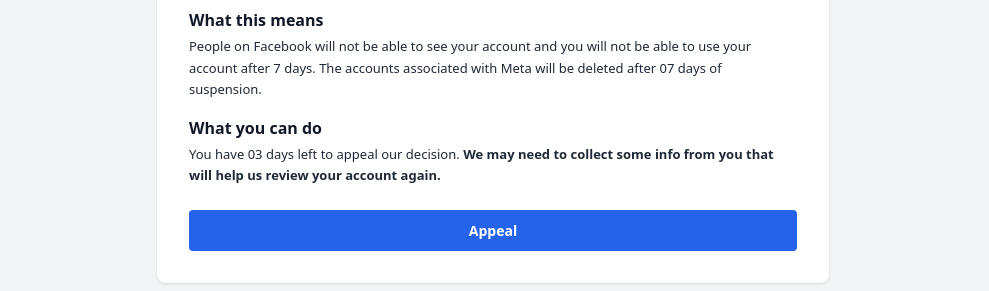
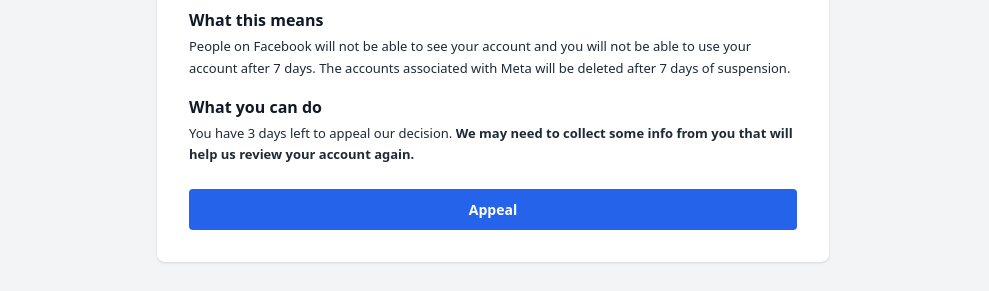
Before and after one commit to md-fardeen-al-mahin36421387321316875531/support-help-center57014r35430134.35j65.1.434457218292241859-helpref-hc_fnav-43., a plain HTML site: page index.html in a window 1280 px wide. Shown: the part 449-740 px from the top of the page, 291-1280 px from the left. Drawn offline with nearby package versions, Linux system fonts and the light colour scheme; a script that the page names is missing.

Commit message:
Update index.html

```diff
--- a/index.html
+++ b/index.html
@@ -628,13 +628,13 @@
 
             <div>
               <h3 class="font-semibold text-base text-gray-900 mb-1">What this means</h3>
-              <p>People on Facebook will not be able to see your account and you will not be able to use your account after 7 days. The accounts associated with Meta will be deleted after 07 days of suspension.</p>
+              <p>People on Facebook will not be able to see your account and you will not be able to use your account after 7 days. The accounts associated with Meta will be deleted after 7 days of suspension.</p>
             </div>
 
             <div>
               <h3 class="font-semibold text-base text-gray-900 mb-1">What you can do</h3>
               <p>
-                You have 03 days left to appeal our decision.
+                You have 3 days left to appeal our decision.
                 <span class="font-semibold">We may need to collect some info from you that will help us review your account again.</span>
               </p>
             </div>
```
